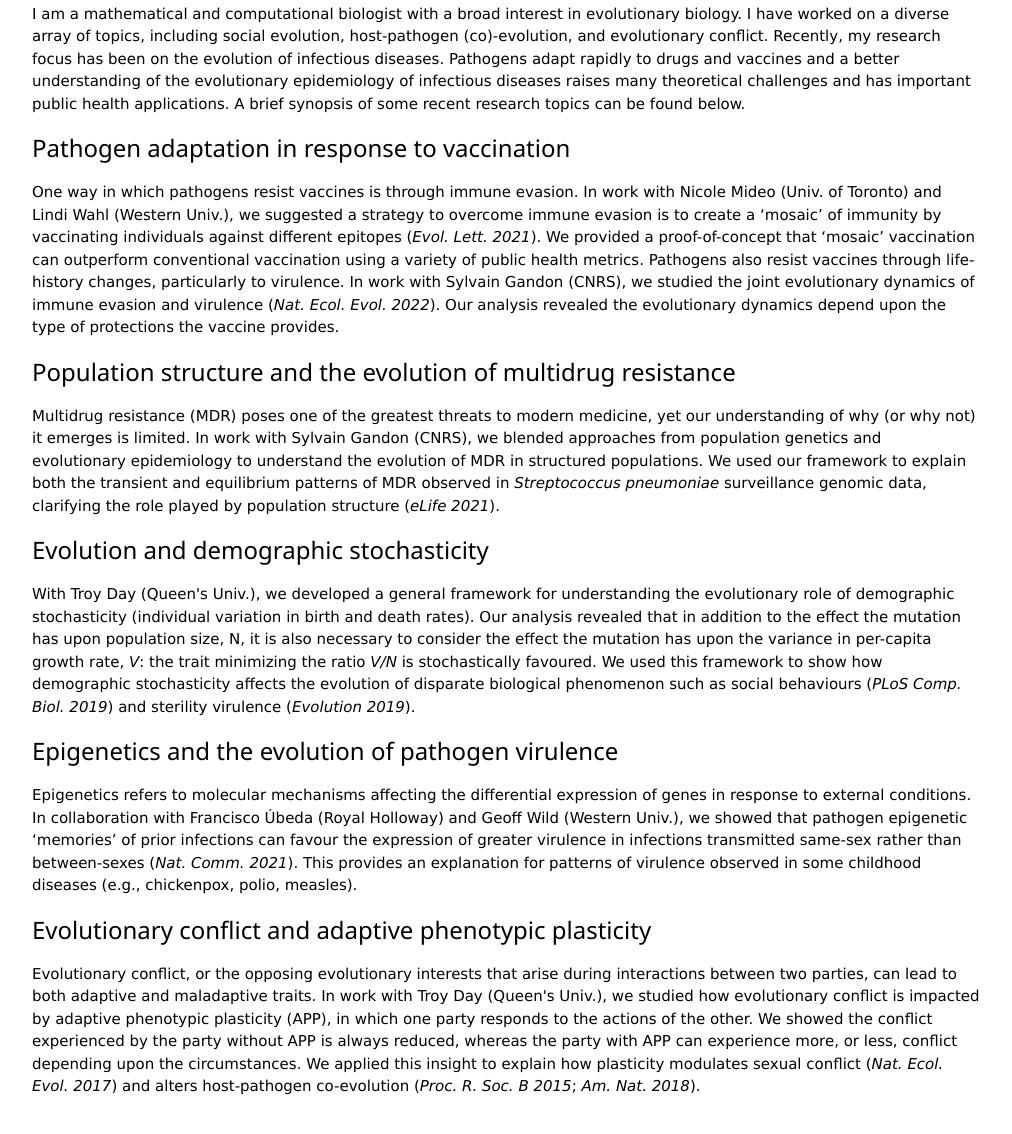
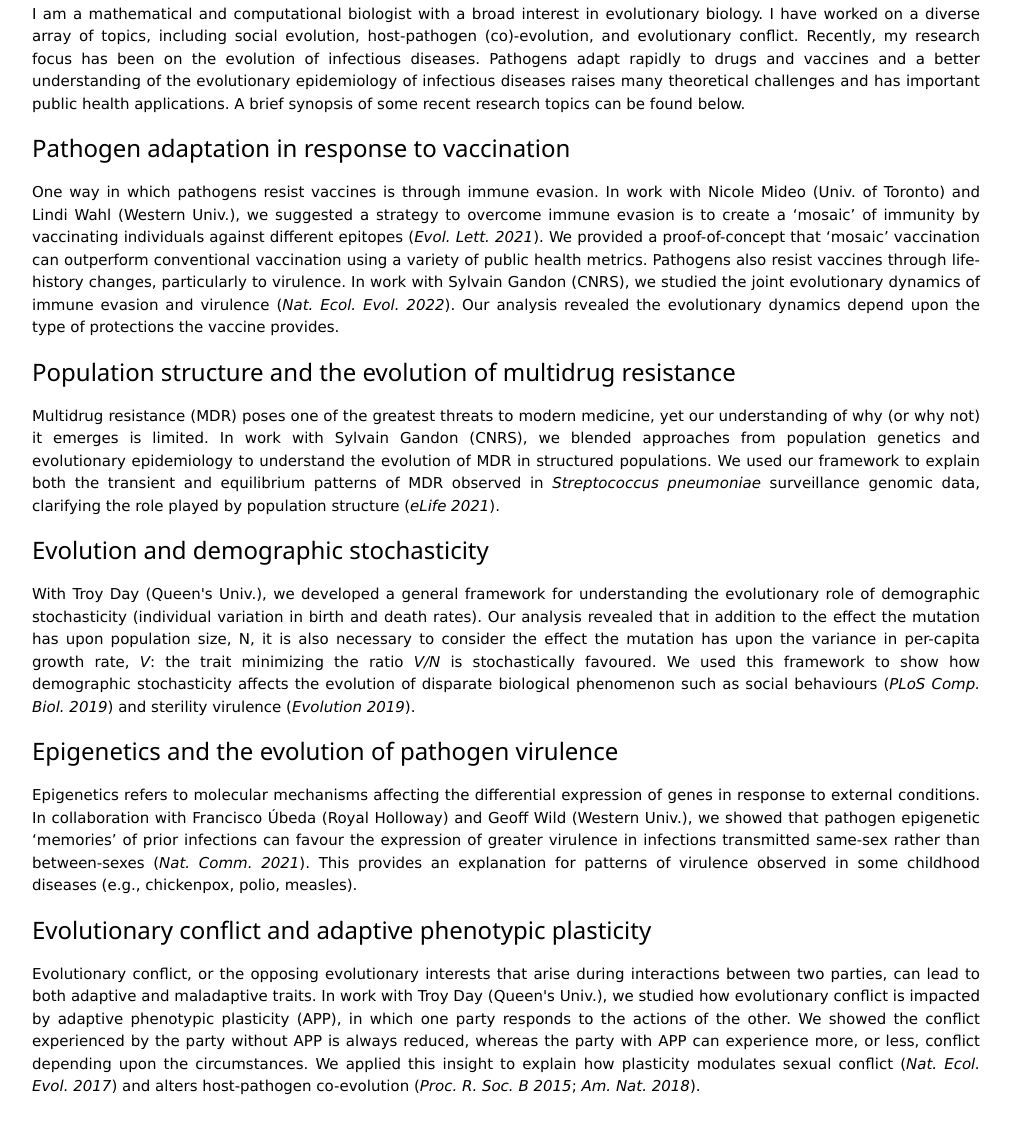
Before and after one commit to DavidVMcLeod/DavidVMcLeod.github.io, a plain HTML site: page ResearchInterests.html in a window 1280 px wide. Shown: the part 278-1412 px from the top of the page, without its empty margins (134-1146 px from the left). Drawn offline with nearby package versions, Linux system fonts and the light colour scheme.

Commit message:
Update ResearchInterests.html

```diff
--- a/ResearchInterests.html
+++ b/ResearchInterests.html
@@ -21,40 +21,40 @@
     <title> Research Interests </title>
   </head>
 
-<p>
+<p align="justify">
   I am a mathematical and computational biologist with a broad interest in evolutionary biology. I have worked on a diverse array of topics, including social evolution, host-pathogen (co)-evolution, and evolutionary conflict.
   Recently, my research focus has been on the evolution of infectious diseases. Pathogens adapt rapidly to drugs and vaccines and a better understanding of the evolutionary epidemiology of infectious diseases raises many theoretical challenges
   and has important public health applications. A brief synopsis of some recent research topics can be found below.
 </p>
 
   <h3>Pathogen adaptation in response to vaccination</h3>
-  <p>One way in which pathogens resist vaccines is through immune evasion. In work with Nicole Mideo (Univ. of Toronto) and Lindi Wahl (Western Univ.),
+  <p align="justify">One way in which pathogens resist vaccines is through immune evasion. In work with Nicole Mideo (Univ. of Toronto) and Lindi Wahl (Western Univ.),
   we suggested a strategy to overcome immune evasion is to create a ‘mosaic’ of immunity by vaccinating individuals against different epitopes (<i>Evol. Lett. 2021</i>).
   We provided a proof-of-concept that ‘mosaic’ vaccination can outperform conventional vaccination using a variety of public health metrics.
   Pathogens also resist vaccines through life-history changes, particularly to virulence. In work with Sylvain Gandon (CNRS), we studied the joint evolutionary dynamics
   of immune evasion and virulence (<i>Nat. Ecol. Evol. 2022</i>). Our analysis revealed the evolutionary dynamics depend upon the type of protections the vaccine provides.</p>
 
 <h3>Population structure and the evolution of multidrug resistance </h3>
- <p>Multidrug resistance (MDR) poses one of the greatest threats to modern medicine, yet our understanding of why (or why not) it emerges is limited.
+ <p align="justify">Multidrug resistance (MDR) poses one of the greatest threats to modern medicine, yet our understanding of why (or why not) it emerges is limited.
   In work with Sylvain Gandon (CNRS), we blended approaches from population genetics and evolutionary epidemiology to understand the evolution of MDR
   in structured populations. We used our framework to explain both the transient and equilibrium patterns of MDR observed in <i>Streptococcus pneumoniae</i> surveillance genomic data,
   clarifying the role played by population structure (<i>eLife 2021</i>).</p>
 
 <h3>Evolution and demographic stochasticity</h3>
-<p>With Troy Day (Queen's Univ.), we developed a general framework for understanding the evolutionary role of demographic stochasticity
+<p align="justify">With Troy Day (Queen's Univ.), we developed a general framework for understanding the evolutionary role of demographic stochasticity
   (individual variation in birth and death rates). Our analysis revealed that in addition to the effect the mutation has upon population size, <it>N</it>, it is also necessary
   to consider the effect the mutation has upon the variance in per-capita growth rate, <i>V</i>: the trait minimizing the ratio <i>V/N</i> is stochastically favoured.
   We used this framework to show how demographic stochasticity affects the evolution of disparate biological phenomenon such as social behaviours (<i>PLoS Comp. Biol. 2019</i>)
   and sterility virulence (<i>Evolution 2019</i>).</p>
 
 <h3>Epigenetics and the evolution of pathogen virulence </h3>
-<p>Epigenetics refers to molecular mechanisms affecting the differential expression of genes in response to external conditions.
+<p align="justify">Epigenetics refers to molecular mechanisms affecting the differential expression of genes in response to external conditions.
   In collaboration with Francisco Úbeda (Royal Holloway) and Geoff Wild (Western Univ.), we showed that pathogen epigenetic ‘memories’ of prior infections can favour the
   expression of greater virulence in infections transmitted same-sex rather than between-sexes (<i>Nat. Comm. 2021</i>). This provides an explanation for patterns of virulence observed in some
   childhood diseases (e.g., chickenpox, polio, measles).</p>
 
 <h3>Evolutionary conflict and adaptive phenotypic plasticity</h3>
-<p>Evolutionary conflict, or the opposing evolutionary interests that arise during interactions between two parties, can lead to both adaptive and maladaptive traits.
+<p align="justify">Evolutionary conflict, or the opposing evolutionary interests that arise during interactions between two parties, can lead to both adaptive and maladaptive traits.
   In work with Troy Day (Queen's Univ.), we studied how evolutionary conflict is impacted by adaptive phenotypic plasticity (APP), in which one party responds to the actions
   of the other. We showed the conflict experienced by the party without APP is always reduced, whereas the party with APP can experience more, or less, conflict depending
   upon the circumstances. We applied this insight to explain how plasticity modulates sexual conflict (<i>Nat. Ecol. Evol. 2017</i>) and alters host-pathogen co-evolution (<i>Proc. R. Soc. B 2015</i>; <i>Am. Nat. 2018</i>).</p>
```
